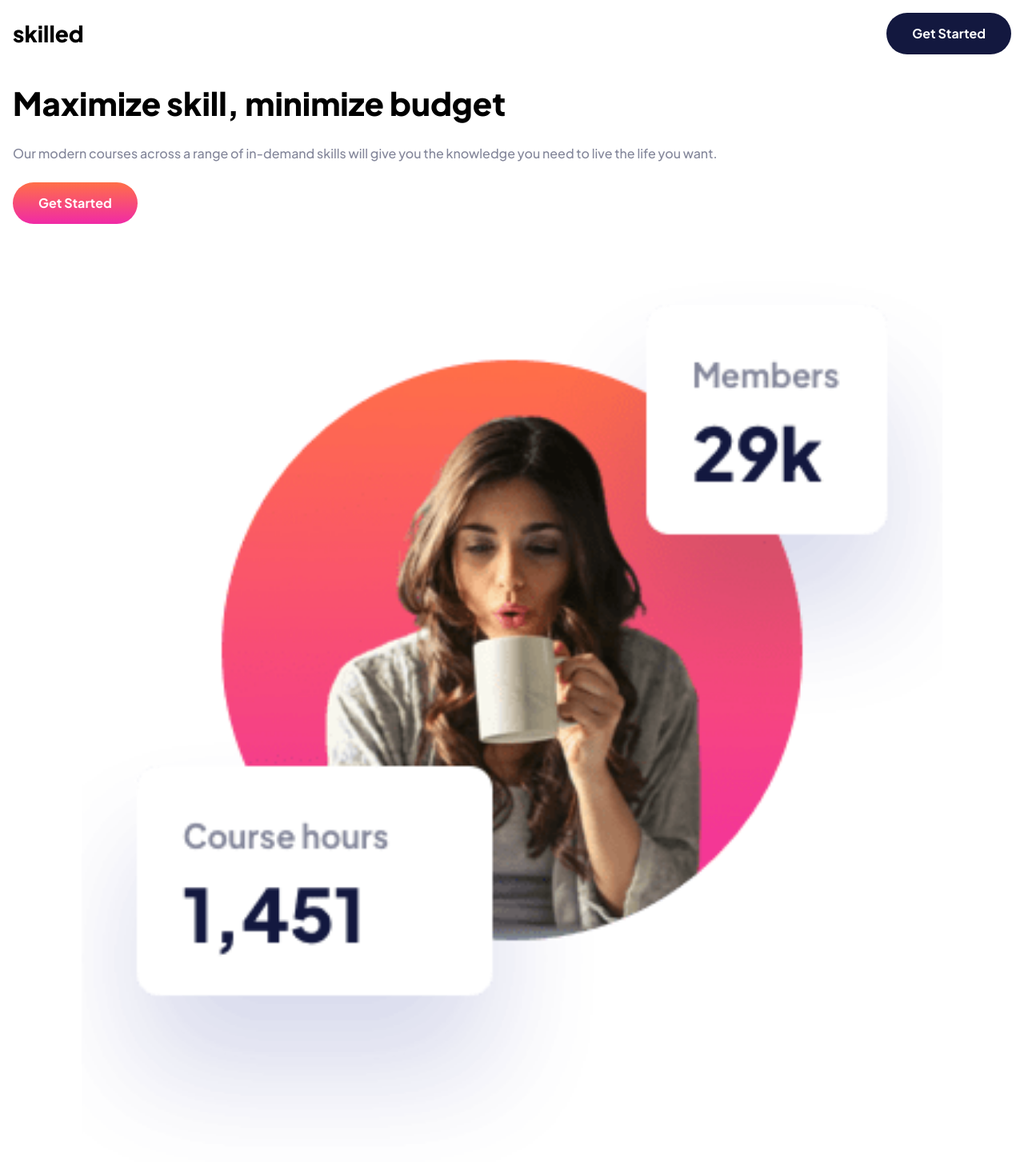
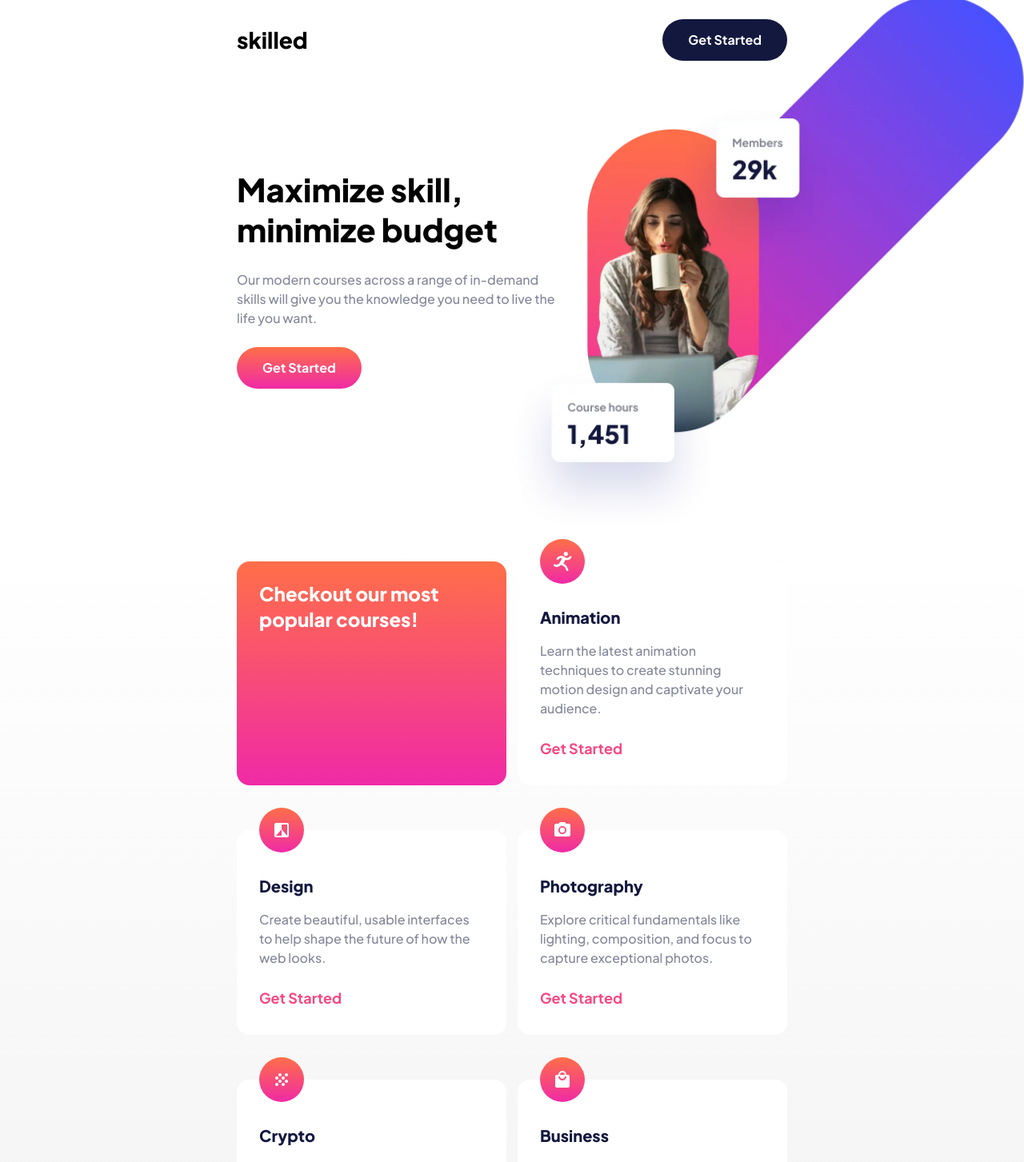
Before and after one commit to hjcasayas/fm-skilled-elearning-lading-page, a Next.js app: page / in a window 1280 px wide. Shown: the top 1453 px of the page at 80% size. Built offline with nearby package versions, Linux system fonts and the light colour scheme.

Commit message:
feat: added styles for large screens

```diff
--- a/src/components/buttons/button.component.tsx
+++ b/src/components/buttons/button.component.tsx
@@ -15,10 +15,12 @@ export function ButtonComponent({
   backgroundColor,
 }: ButtonComponentProps) {
   return (
-    <button
-      className={`inline-block px-8 py-[14px] text-white rounded-full font-bold text-base ${backgroundColor} ${plusJakartaSans.className}`}
-    >
-      {children}
-    </button>
+    <div className="inline-block rounded-full bg-white z-10">
+      <button
+        className={`inline-block px-8 py-[14px] text-white rounded-full font-bold text-base ${backgroundColor} ${plusJakartaSans.className} lg:text-lg hover:opacity-50`}
+      >
+        {children}
+      </button>
+    </div>
   );
 }
--- a/src/components/course-card/course-card.component.tsx
+++ b/src/components/course-card/course-card.component.tsx
@@ -13,16 +13,22 @@ export function CourseCardComponent({
   description,
 }: CourseCardComponentProps) {
   return (
-    <div className={`${plusJakartaSans.className} px-7 pb-8`}>
+    <div
+      className={`${plusJakartaSans.className} pt-14 px-7 pb-8 bg-white relative rounded-2xl`}
+    >
       <Image
         src={icon}
         alt={title}
         height={56}
         width={56}
-        className="inline-block mb-6"
+        className="inline-block mb-6 absolute top-[-28px]"
       />
-      <h4 className={`text-primary text-xl font-extrabold mb-4`}>{title}</h4>
-      <p className={`font-medium text-base text-se-gray mb-6`}>{description}</p>
+      <h4 className={`text-primary text-xl font-extrabold mb-4 lg:text-2xl`}>
+        {title}
+      </h4>
+      <p className={`font-medium text-base text-se-gray mb-6 lg:text-lg`}>
+        {description}
+      </p>
       <a
         href="http://"
         target="_blank"
--- a/src/components/course-list/course-list.component.tsx
+++ b/src/components/course-list/course-list.component.tsx
@@ -4,10 +4,10 @@ import { courseList } from './course-list';
 
 export function CourseListComponent() {
   return (
-    <>
-      <div className="bg-gradient-to-b from-[#FF6F48] to-[#F02AA6] pt-6 pb-8 px-7 rounded-xl mb-4">
+    <div className="md:flex md:flex-row md:flex-wrap md:justify-between">
+      <div className="bg-gradient-to-b from-[#FF6F48] to-[#F02AA6] pt-6 pb-8 px-7 rounded-2xl mb-10 md:w-[49%] md:mb-14 lg:w-[32%]">
         <h3
-          className={`${plusJakartaSans.className} text-white font-extrabold text-2xl mb-4`}
+          className={`${plusJakartaSans.className} text-white font-extrabold text-2xl mb-4 lg:text-4xl`}
         >
           Checkout our most popular courses!
         </h3>
@@ -17,7 +17,7 @@ export function CourseListComponent() {
             return (
               <div
                 key={title}
-                className={`${array.length - 1 === index ? '' : 'mb-4'} `}
+                className="mb-10 md:w-[49%] md:mb-14 lg:w-[32%] bg-white rounded-2xl"
               >
                 <CourseCardComponent
                   title={title}
@@ -28,6 +28,6 @@ export function CourseListComponent() {
             );
           })
         : null}
-    </>
+    </div>
   );
 }
--- a/src/components/footer/footer.component.tsx
+++ b/src/components/footer/footer.component.tsx
@@ -3,9 +3,9 @@ import { plusJakartaSans } from '../fonts';
 
 export function FooterComponent() {
   return (
-    <footer className="flex flex-row justify-between py-9 px-4 bg-primary w-screen">
+    <footer className="flex flex-row justify-between py-9 px-4 bg-primary w-screen md:px-10 lg:pt-10 lg:px-40">
       <h3
-        className={`${plusJakartaSans.className} text-[28px] text-white self-center font-extrabold`}
+        className={`${plusJakartaSans.className} text-[28px] text-white self-center font-extrabold text-4xl`}
       >
         skilled
       </h3>
--- a/src/components/header/header.component.tsx
+++ b/src/components/header/header.component.tsx
@@ -5,7 +5,7 @@ export function HeaderComponent() {
   return (
     <header className="flex flex-row justify-between w-full">
       <h1
-        className={`self-center font-extrabold text-[28px] ${plusJakartaSans.className}`}
+        className={`self-center font-extrabold text-[28px] ${plusJakartaSans.className} lg:text-4xl`}
       >
         skilled
       </h1>
--- a/src/components/jumbotron/jumbotron.component.tsx
+++ b/src/components/jumbotron/jumbotron.component.tsx
@@ -3,34 +3,48 @@ import Image from 'next/image';
 import { OrangeGradientButtonComponent } from '../buttons/orange-gradient-button.component';
 import { plusJakartaSans } from '../fonts';
 
-import ImageHeroMobile from '../../../public/images/image-hero-mobile.png';
+import ImageHeroMobile from '../../../public/images/image-hero-mobile@2x.webp';
+import ImageHeroTablet from '../../../public/images/image-hero-tablet@2x.webp';
+import ImageHeroDesktop from '../../../public/images/image-hero-desktop@2x.webp';
 
 export function JumbotronComponent() {
   return (
-    <>
-      <div>
+    <div className="relative">
+      <div className="md:w-[58%] lg:w-[43%]">
         <h2
-          className={`${plusJakartaSans.className} text-[40px] leading-tight font-extrabold mb-[26px]`}
+          className={`${plusJakartaSans.className} text-[40px] leading-tight font-extrabold mb-[26px] lg:text-[56px] lg:mb-7`}
         >
           Maximize skill, minimize budget
         </h2>
         <p
-          className={`${plusJakartaSans.className} text-base font-medium text-se-gray mb-6`}
+          className={`${plusJakartaSans.className} text-base font-medium text-se-gray mb-6 lg:text-lg lg:mb-10`}
         >
           Our modern courses across a range of in-demand skills will give you
           the knowledge you need to live the life you want.
         </p>
-        <div className={`mb-11`}>
+        <div className={`mb-11 md:mb-0`}>
           <OrangeGradientButtonComponent>
             Get Started
           </OrangeGradientButtonComponent>
         </div>
+      </div>
+      <div className="md:hidden w-full">
         <Image
           src={ImageHeroMobile}
           alt="Image Hero"
           className="h-auto w-full"
         />
       </div>
-    </>
+      <Image
+        src={ImageHeroTablet}
+        alt="Image Hero"
+        className="h-auto absolute top-[-263px] right-[-340px] hidden md:inline-block lg:hidden"
+      />
+      <Image
+        src={ImageHeroDesktop}
+        alt="Image Hero"
+        className="h-auto absolute top-[-398px] right-[-560px] hidden lg:inline-block"
+      />
+    </div>
   );
 }
--- a/src/pages/_app.tsx
+++ b/src/pages/_app.tsx
@@ -1,9 +1,6 @@
 import '@/styles/globals.css';
 import type { AppProps } from 'next/app';
 import Head from 'next/head';
-
-import { HeaderComponent } from '@/components/header/header.component';
-import { FooterComponent } from '@/components/footer/footer.component';
 
 export default function App({ Component, pageProps }: AppProps) {
   return (
@@ -11,15 +8,7 @@ export default function App({ Component, pageProps }: AppProps) {
       <Head>
         <link rel="icon" href="/images/favicon.png" />
       </Head>
-      <div className="w-screen h-screen">
-        <div className="container mx-auto my-0 p-4">
-          <div className="mb-9">
-            <HeaderComponent />
-          </div>
-          <Component {...pageProps} />
-        </div>
-        <FooterComponent />
-      </div>
+      <Component {...pageProps} />
     </>
   );
 }
--- a/src/pages/index.tsx
+++ b/src/pages/index.tsx
@@ -1,20 +1,27 @@
-import Head from 'next/head';
+import { JumbotronComponent } from '@/components/jumbotron/jumbotron.component';
+import { CourseListComponent } from '@/components/course-list/course-list.component';
 import { HeaderComponent } from '@/components/header/header.component';
 import { FooterComponent } from '@/components/footer/footer.component';
-import { JumbotronComponent } from '@/components/jumbotron/jumbotron.component';
-import { CourseListComponent } from '@/components/course-list/course-list.component';
 
 export default function Home() {
   return (
     <>
-      <main>
-        <div className="mb-16">
-          <JumbotronComponent />
+      <div className="w-screen min-h-screen overflow-clip">
+        <div className="md:container mx-auto my-0 p-4 md:pt-6 md:px-10 lg:pt-10 lg:px-40 mb-9 md:mb-24 lg:mb-44">
+          <HeaderComponent />
         </div>
-        <div className="mb-20">
-          <CourseListComponent />
-        </div>
-      </main>
+        <main>
+          <div className="md:container mx-auto my-0 p-4 md:pt-6 md:px-10 lg:pt-10 lg:px-40 mb-16 md:mb-44 lg:mb-56">
+            <JumbotronComponent />
+          </div>
+          <div className="bg-gradient-to-b from-white to-[#f2f2f2] pb-16">
+            <div className="md:container mx-auto my-0 p-4 md:pt-6 md:px-10 lg:pt-10 lg:px-40">
+              <CourseListComponent />
+            </div>
+          </div>
+        </main>
+        <FooterComponent />
+      </div>
     </>
   );
 }
--- a/tailwind.config.js
+++ b/tailwind.config.js
@@ -2,10 +2,12 @@
 module.exports = {
   content: ['./src/**/*.{js,ts,jsx,tsx}'],
   theme: {
+    screens: {
+      sm: '375px',
+      md: '768px',
+      lg: '1440px',
+    },
     extend: {
-      screens: {
-        xs: '480px',
-      },
       colors: {
         primary: '#13183F',
         'primary-light': '#666CA3',
```
